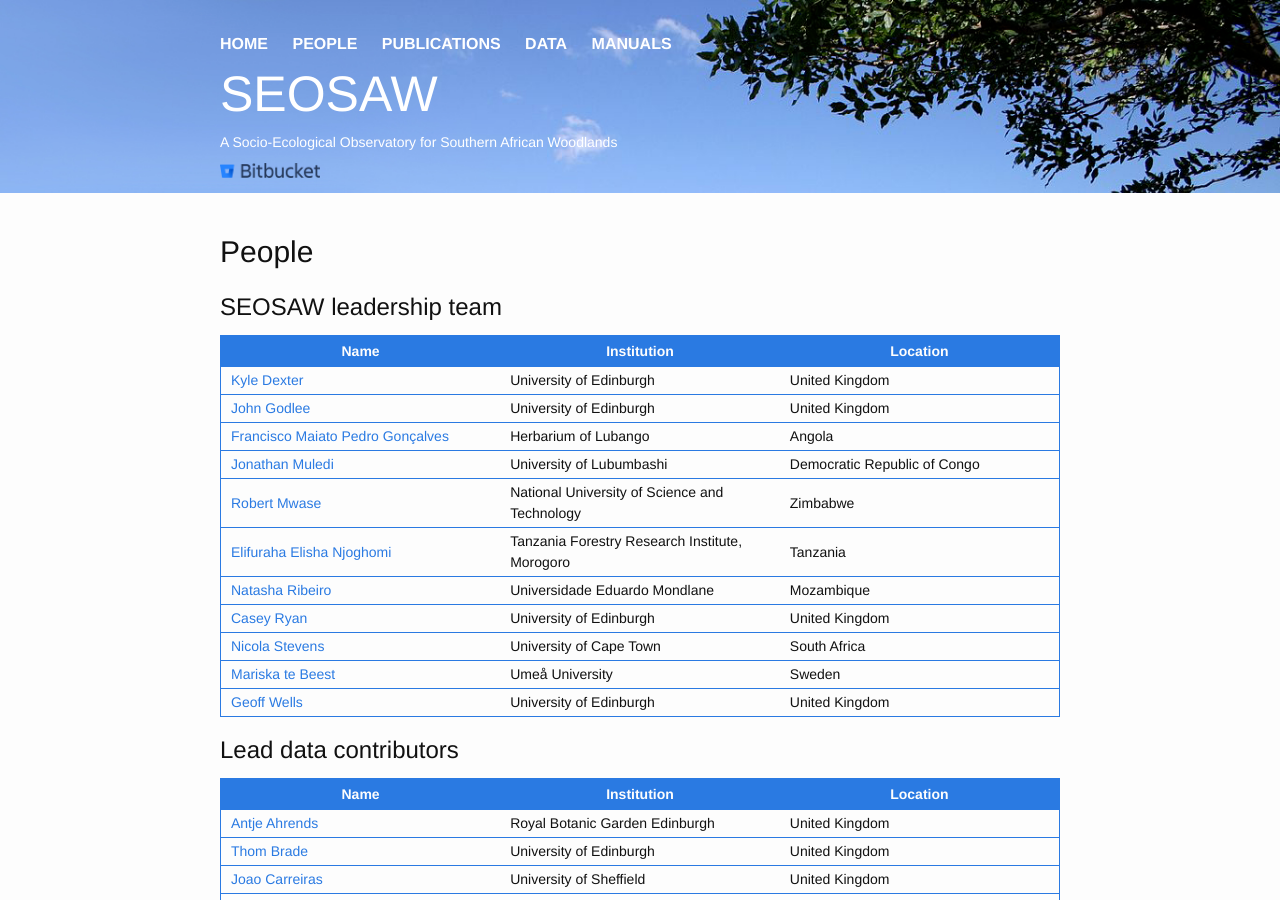
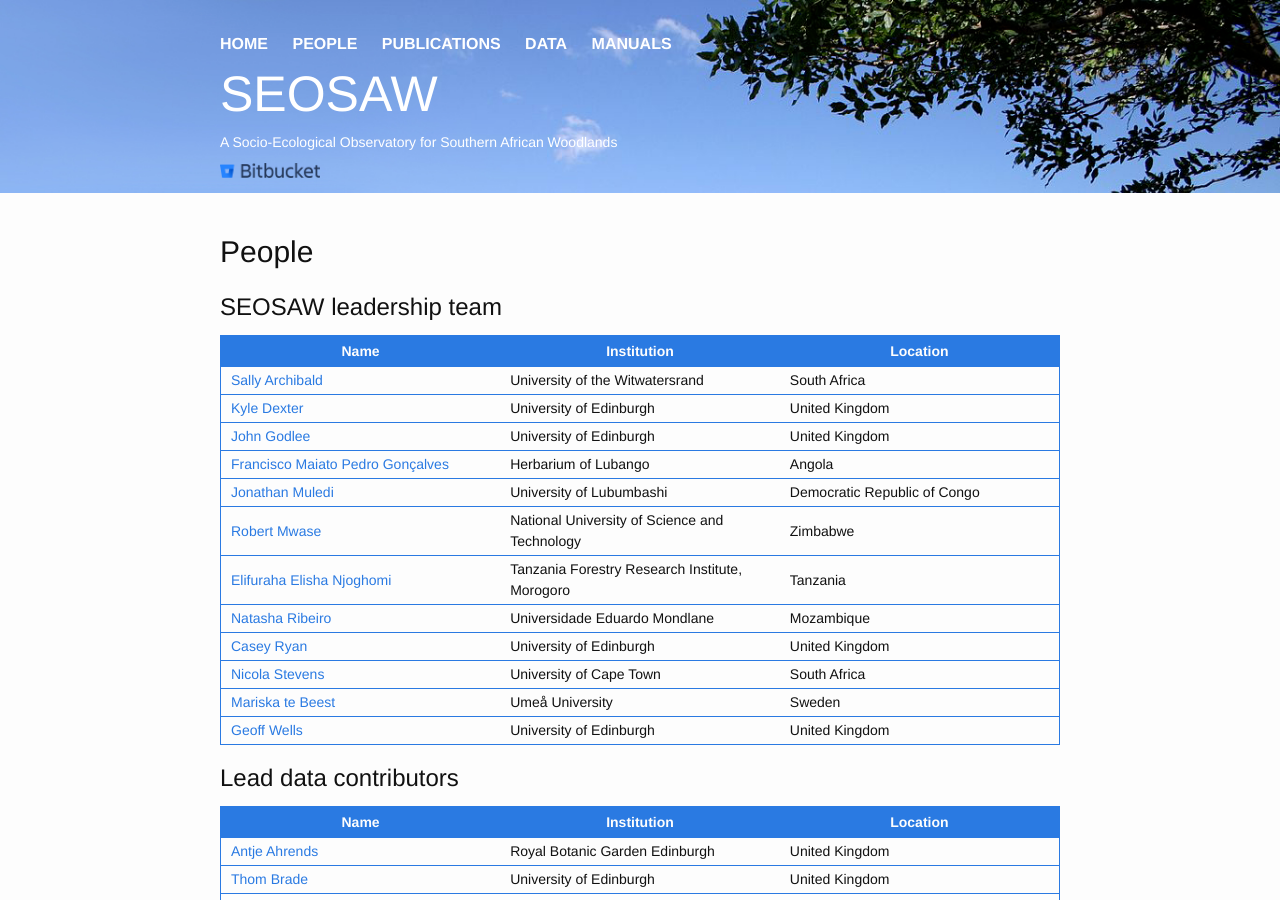
Before and after one commit to seosaw/seosaw.github.io, a Jekyll site: the page built from people.md, in a window 1280 px wide and 900 px high. Built offline with Jekyll 4.4.1, drawn with Linux system fonts in a browser that asks for light colours; nearby versions of some CDN libraries.

Commit message:
Added Sally to leaders team

```diff
--- a/people.md
+++ b/people.md
@@ -26,6 +26,11 @@ $('.grid').masonry({
 </tr>
 </thead>
 <tbody id='tableBody'>
+<tr>
+<td><a href="https://www.wits.ac.za/staff/academic-a-z-listing/a/sallyarchibaldwitsacza/" target="_blank">Sally Archibald</a></td>
+<td>University of the Witwatersrand</td>
+<td>South Africa</td>
+</tr>
 <tr>
 <td><a href="http://phylodiversity.net/kdexter/HOME.html" target="_blank">Kyle Dexter</a></td>
 <td>University of Edinburgh</td>
```
